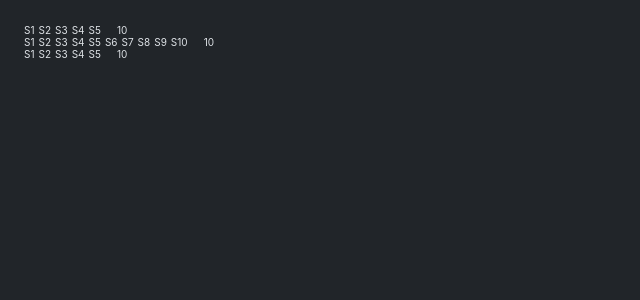
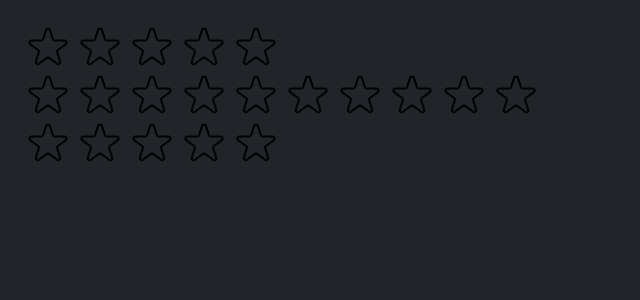
Before and after one commit to Muhammad-Sabbir/react-use-popcorn, a React (Create React App) app: page / in a window 1280 px wide. Shown: the top 300 px of the page, without its empty margins (0-640 px from the left). Built offline with nearby package versions, Linux system fonts and the light colour scheme.

Commit message:
Chapter 10: Thinking in React Components, Composition, and Reusability >> Tutorial 12: Creating the Stars

```diff
--- a/src/StarRating.js
+++ b/src/StarRating.js
@@ -1,3 +1,4 @@
+import { useState } from "react";
 const containerStyle = {
   display: "flex",
   alignItems: "center",
@@ -14,14 +15,92 @@
   margin: "0",
 };
 export default function StartRating({ maxRating = 5 }) {
+  const [rating, setRating] = useState(0);
+  function handleRating(rating) {
+    setRating(rating);
+  }
   return (
     <div style={containerStyle}>
       <div style={starContainerStyle}>
         {Array.from({ length: maxRating }, (_, i) => (
-          <span>S{i + 1}</span>
+          <Star
+            key={i}
+            onRate={() => handleRating(i + 1)}
+            full={rating >= i + 1}
+          />
         ))}
       </div>
-      <p style={textStyle}>10</p>
+      <p style={textStyle}>{rating || ""}</p>
     </div>
   );
 }
+
+const startStyle = {
+  width: "48px",
+  height: "48px",
+  display: "block",
+  cursor: "pointer",
+};
+
+function Star({ onRate, full }) {
+  return (
+    <span role="button" style={startStyle} onClick={onRate}>
+      {full ? (
+        <svg
+          xmlns="http://www.w3.org/2000/svg"
+          viewBox="0 0 20 20"
+          fill="#000"
+          stroke="#000"
+        >
+          <path d="M9.049 2.927c.3-.921 1.603-.921 1.902 0l1.07 3.292a1 1 0 00.95.69h3.462c.969 0 1.371 1.24.588 1.81l-2.8 2.034a1 1 0 00-.364 1.118l1.07 3.292c.3.921-.755 1.688-1.54 1.118l-2.8-2.034a1 1 0 00-1.175 0l-2.8 2.034c-.784.57-1.838-.197-1.539-1.118l1.07-3.292a1 1 0 00-.364-1.118L2.98 8.72c-.783-.57-.38-1.81.588-1.81h3.461a1 1 0 00.951-.69l1.07-3.292z" />
+        </svg>
+      ) : (
+        <svg
+          xmlns="http://www.w3.org/2000/svg"
+          fill="none"
+          viewBox="0 0 24 24"
+          stroke="#000"
+        >
+          <path
+            strokeLinecap="round"
+            strokeLinejoin="round"
+            strokeWidth="{2}"
+            d="M11.049 2.927c.3-.921 1.603-.921 1.902 0l1.519 4.674a1 1 0 00.95.69h4.915c.969 0 1.371 1.24.588 1.81l-3.976 2.888a1 1 0 00-.363 1.118l1.518 4.674c.3.922-.755 1.688-1.538 1.118l-3.976-2.888a1 1 0 00-1.176 0l-3.976 2.888c-.783.57-1.838-.197-1.538-1.118l1.518-4.674a1 1 0 00-.363-1.118l-3.976-2.888c-.784-.57-.38-1.81.588-1.81h4.914a1 1 0 00.951-.69l1.519-4.674z"
+          />
+        </svg>
+      )}
+    </span>
+  );
+}
+/*
+FULL STAR
+
+<svg
+  xmlns="http://www.w3.org/2000/svg"
+  viewBox="0 0 20 20"
+  fill="#000"
+  stroke="#000"
+>
+  <path
+    d="M9.049 2.927c.3-.921 1.603-.921 1.902 0l1.07 3.292a1 1 0 00.95.69h3.462c.969 0 1.371 1.24.588 1.81l-2.8 2.034a1 1 0 00-.364 1.118l1.07 3.292c.3.921-.755 1.688-1.54 1.118l-2.8-2.034a1 1 0 00-1.175 0l-2.8 2.034c-.784.57-1.838-.197-1.539-1.118l1.07-3.292a1 1 0 00-.364-1.118L2.98 8.72c-.783-.57-.38-1.81.588-1.81h3.461a1 1 0 00.951-.69l1.07-3.292z"
+  />
+</svg>
+
+
+EMPTY STAR
+
+<svg
+  xmlns="http://www.w3.org/2000/svg"
+  fill="none"
+  viewBox="0 0 24 24"
+  stroke="#000"
+>
+  <path
+    strokeLinecap="round"
+    strokeLinejoin="round"
+    strokeWidth="{2}"
+    d="M11.049 2.927c.3-.921 1.603-.921 1.902 0l1.519 4.674a1 1 0 00.95.69h4.915c.969 0 1.371 1.24.588 1.81l-3.976 2.888a1 1 0 00-.363 1.118l1.518 4.674c.3.922-.755 1.688-1.538 1.118l-3.976-2.888a1 1 0 00-1.176 0l-3.976 2.888c-.783.57-1.838-.197-1.538-1.118l1.518-4.674a1 1 0 00-.363-1.118l-3.976-2.888c-.784-.57-.38-1.81.588-1.81h4.914a1 1 0 00.951-.69l1.519-4.674z"
+  />
+</svg>
+
+*/
```
Also changed, not shown: gitCommands.txt.
